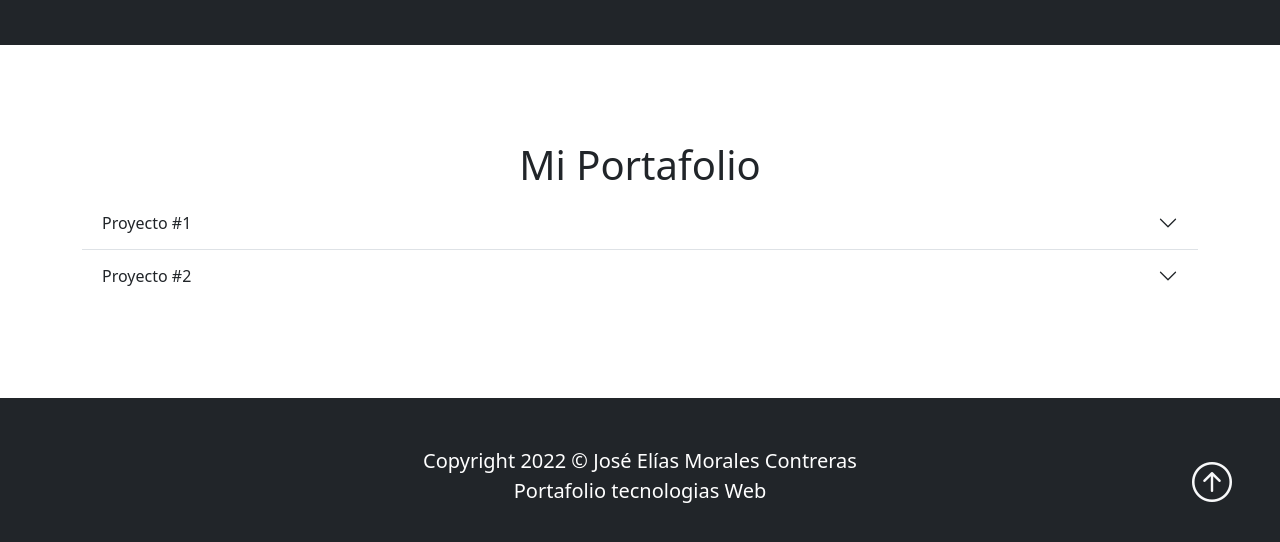
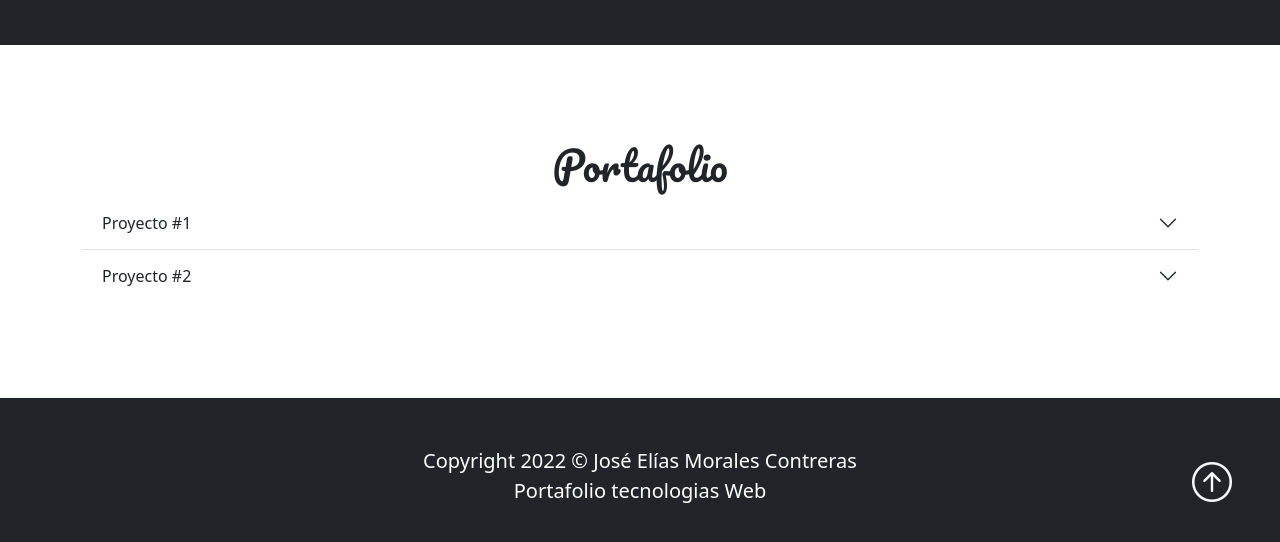
Before and after one commit to joselias0/proyectoTW, a plain HTML site: page index.html in a window 1280 px wide. Shown: the part 1796-2338 px from the top of the page. Drawn offline with nearby package versions, Linux system fonts and the light colour scheme; a web font is replaced by a local one.

Commit message:
Update index.html

```diff
--- a/index.html
+++ b/index.html
@@ -149,9 +149,9 @@
     <br>
 
     <!--portafolio-->
-    <section class="p-5" id="portafolio sobremi">
-        <div class="container">
-          <center><h1>Mi Portafolio</h1></center>
+    <section class="p-5" id="portafolio">
+        <div class="container sobremi">
+          <center><h1>Portafolio</h1></center>
             <div class="accordion accordion-flush" id="accordionFlushExample">
                 <div class="accordion-item">
                   <h2 class="accordion-header" id="flush-headingOne">
```
